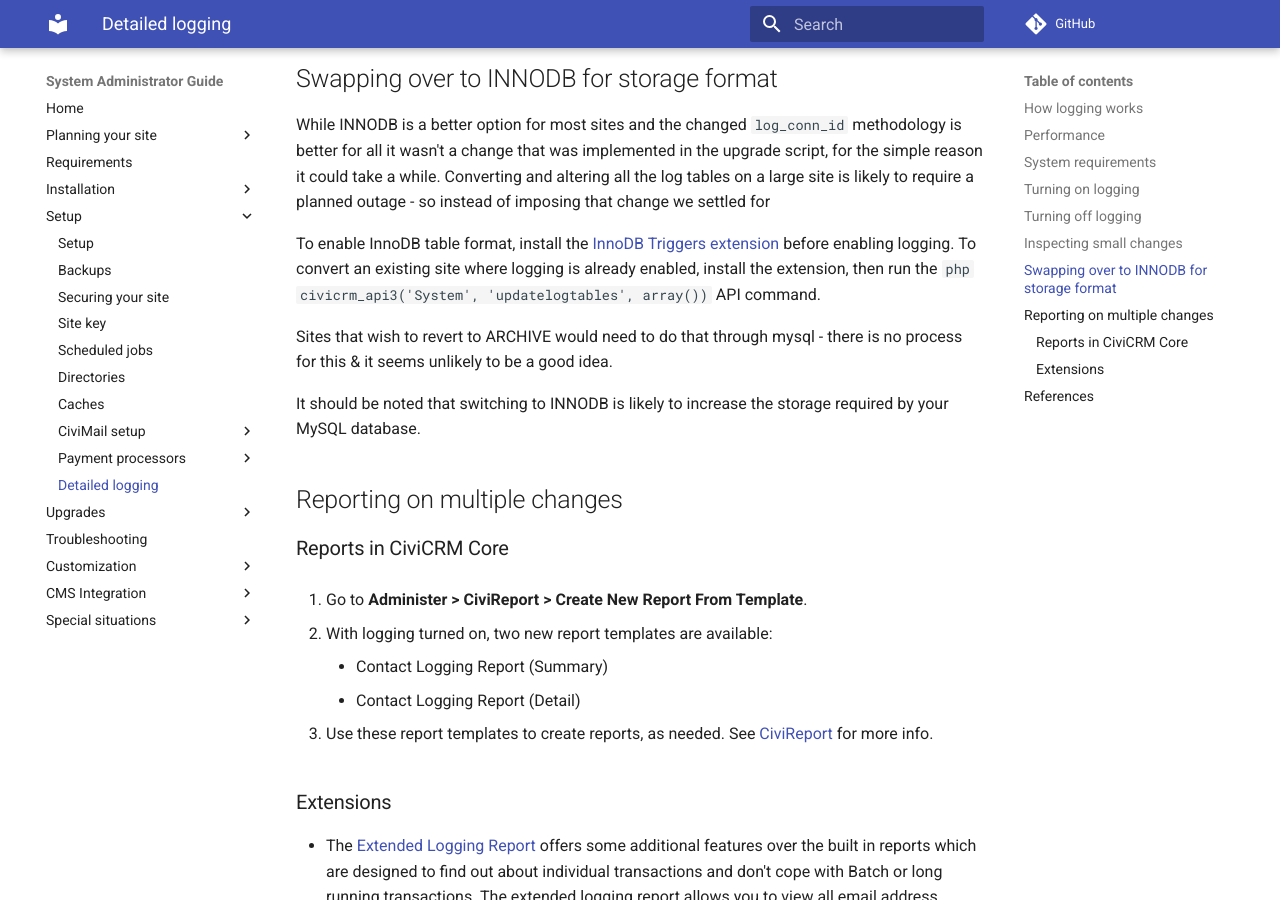
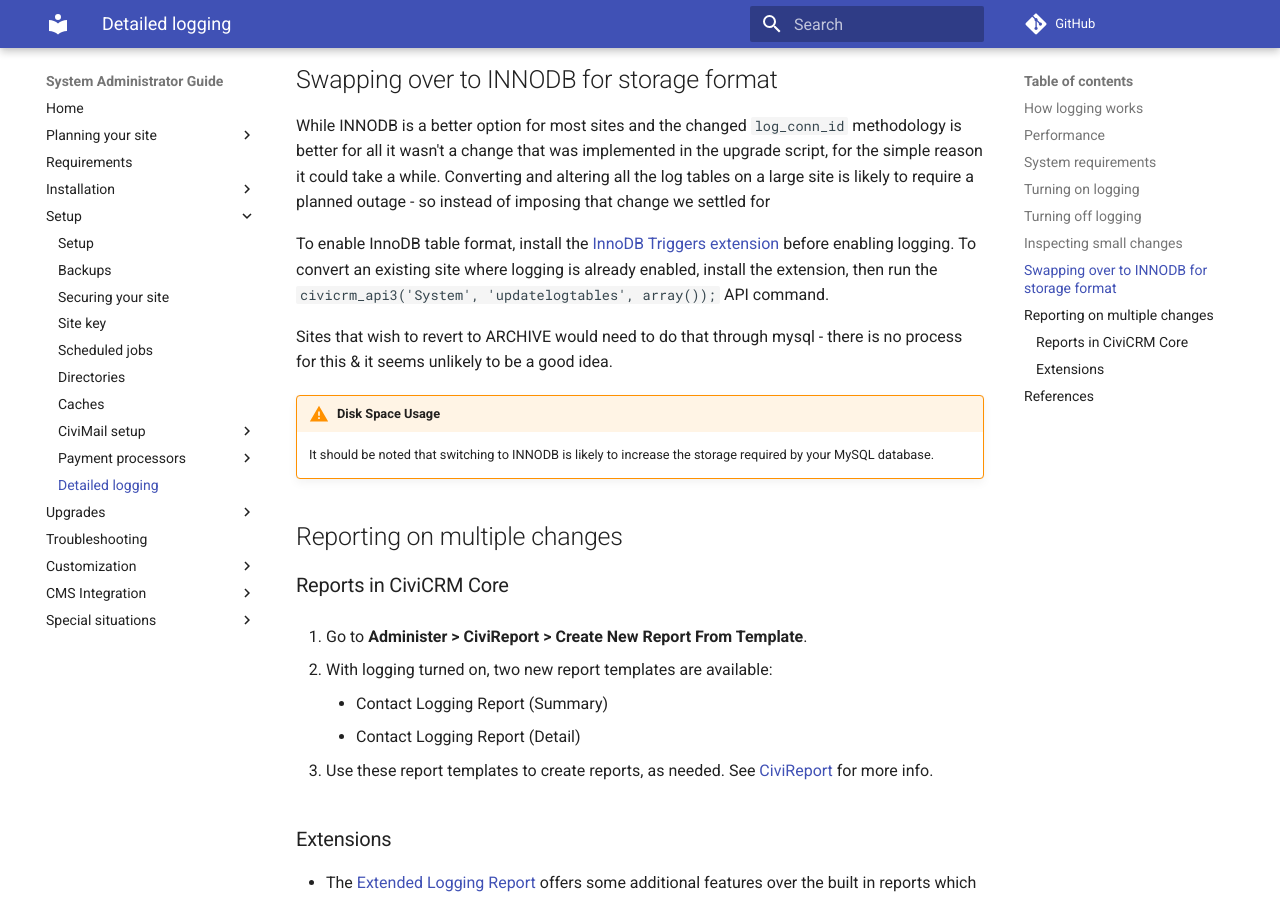
Before and after one commit to civicrm/civicrm-sysadmin-guide, an MkDocs documentation site: the page built from docs/setup/logging.md, in a window 1280 px wide and 900 px high, scrolled down 2739 px. Built offline with MkDocs 1.6.1 and Material for MkDocs 9.7.7, drawn with Linux system fonts in a browser that asks for light colours; comment, search, counter and statistics services are not loaded; old or Windows-style settings are respelled for this version of MkDocs.

Commit message:
Minor improvements

````diff
--- a/docs/setup/logging.md
+++ b/docs/setup/logging.md
@@ -14,7 +14,7 @@ Detailed logging (aka "logging") allows you to maintain a full history of *all*
 * The log tables have some extra columns `log_user_id`, `log_conn_id`, `log_action`, to describe which user performed the action, the MySQL connection ID, and the action that was taken.
 
     !!! note "Further Information"
-       More information on changes to what is stored in the `log_conn_id` column can be found in the associated [blog](https://civicrm.org/blog/eileen/who-did-what-when) on this subject
+        More information on changes to what is stored in the `log_conn_id` column can be found in the associated [blog](https://civicrm.org/blog/eileen/who-did-what-when) on this subject
 
 * The log tables will begin by storing the initial values of your CiviCRM tables. Then each time a row in a CiviCRM table is added, deleted, or changed, the logging system will add a new row the appropriate log table to fully describe the change.
 
@@ -79,11 +79,12 @@ If you want to turn on logging again, after it's been off for some time, you can
 
 While INNODB is a better option for most sites and the changed `log_conn_id` methodology is better for all it wasn't a change that was implemented in the upgrade script, for the simple reason it could take a while. Converting and altering all the log tables on a large site is likely to require a planned outage - so instead of imposing that change we settled for
 
-To enable InnoDB table format, install the [InnoDB Triggers extension](https://github.com/eileenmcnaughton/nz.co.fuzion.innodbtriggers) before enabling logging. To convert an existing site where logging is already enabled, install the extension, then run the ```php civicrm_api3('System', 'updatelogtables', array())``` API command.
+To enable InnoDB table format, install the [InnoDB Triggers extension](https://github.com/eileenmcnaughton/nz.co.fuzion.innodbtriggers) before enabling logging. To convert an existing site where logging is already enabled, install the extension, then run the ```civicrm_api3('System', 'updatelogtables', array());``` API command.
 
 Sites that wish to revert to ARCHIVE would need to do that through mysql - there is no process for this & it seems unlikely to be a good idea.
 
-It should be noted that switching to INNODB is likely to increase the storage required by your MySQL database.
+!!! warning "Disk Space Usage"
+    It should be noted that switching to INNODB is likely to increase the storage required by your MySQL database.
 
 ## Reporting on multiple changes
 
````
